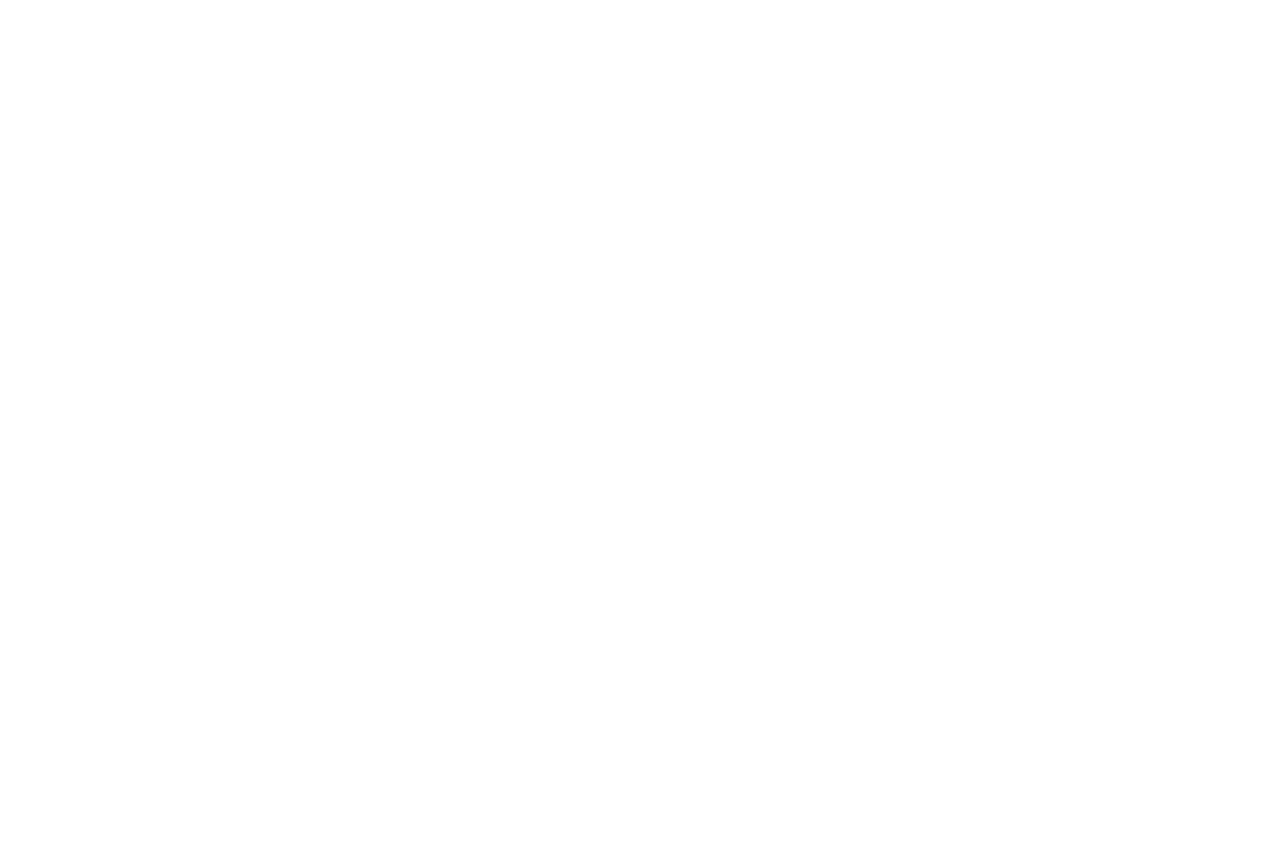
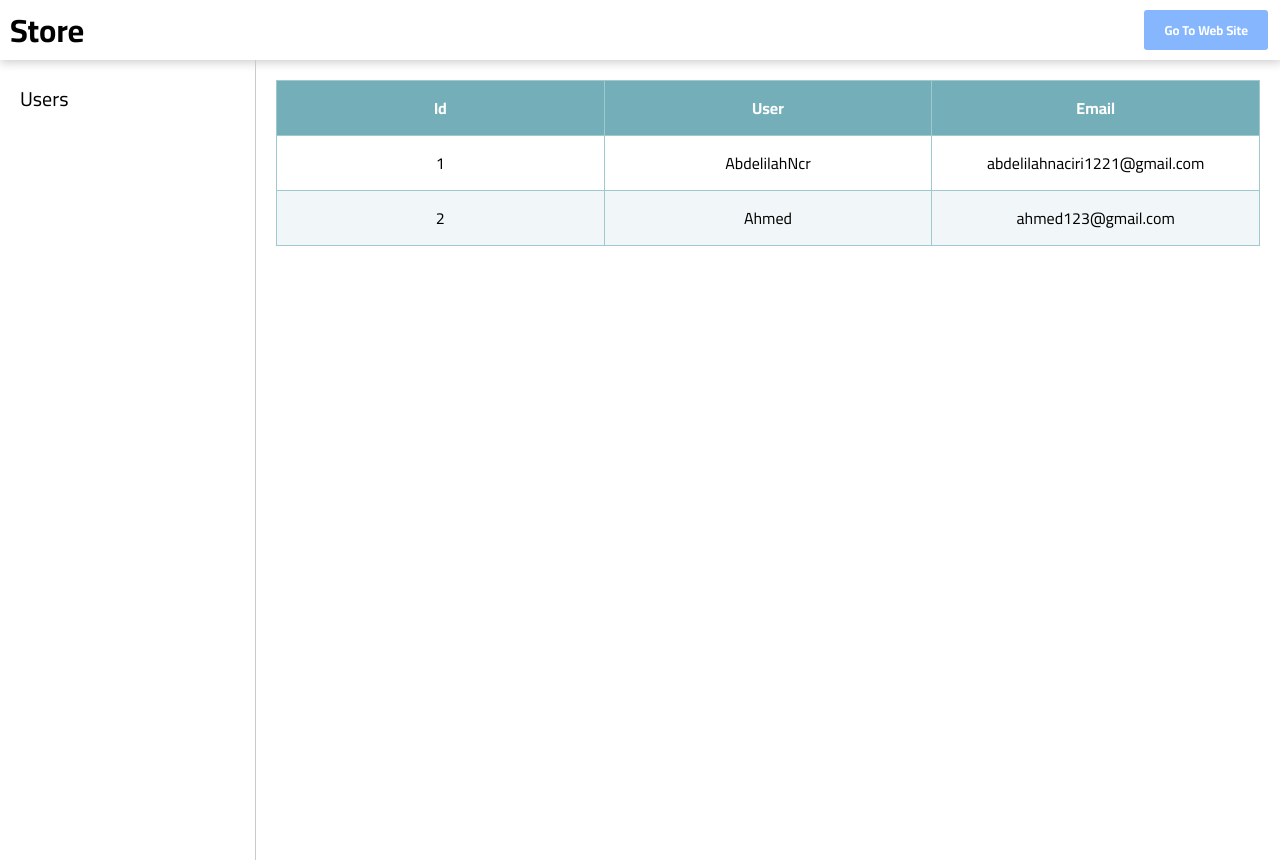
Before and after one commit to abdelilahnaciri/User-Management-React, a React (Create React App) app in the folder front_end/: page /dashboard/users in a window 1280 px wide. Before the commit this address had no page. Before the commit the page ends 800 px from the top, so only its background shows below. Built offline with nearby package versions, Linux system fonts and the light colour scheme.

Commit message:
create nested route (users) for dashboard route

```diff
--- a/front_end/src/App.js
+++ b/front_end/src/App.js
@@ -4,6 +4,7 @@ import { Route, Routes } from "react-router-dom";
 import LogIn from "./LogIn";
 import Home from "./Home";
 import Dashboard from "./Dashboard";
+import Users from "./Users";
 
 function App() {
   return (
@@ -12,7 +13,9 @@ function App() {
         <Route path="/" element={<Home />} />
         <Route path="/register" element={<SignUp />} />
         <Route path="/login" element={<LogIn />} />
-        <Route path="/dashboard" element={<Dashboard />} />
+        <Route path="/dashboard" element={<Dashboard />}>
+          <Route path="users" element={<Users />} />
+        </Route>
       </Routes>
     </div>
   );
--- a/front_end/src/Dashboard.js
+++ b/front_end/src/Dashboard.js
@@ -1,6 +1,7 @@
+import { Outlet } from "react-router-dom";
 import SideBar from "./Components/SideBar";
 import TopBar from "./Components/TopBar";
-import Users from "./Users";
+// import Users from "./Users";
 
 export default function Dashboard() {
   return (
@@ -8,7 +9,9 @@ export default function Dashboard() {
       <TopBar />
       <div className="content-flex">
         <SideBar />
-        <Users />
+        <div style={{ width: "80%" }}>
+          <Outlet />
+        </div>
       </div>
     </div>
   );
--- a/front_end/src/Users.js
+++ b/front_end/src/Users.js
@@ -1,6 +1,6 @@
 export default function Users() {
   return (
-    <div>
+    <div style={{ padding: "20px" }}>
       <table>
         <thead>
           <th>Id</th>
--- a/front_end/src/dashboard.css
+++ b/front_end/src/dashboard.css
@@ -19,3 +19,28 @@
   text-decoration: none;
   font-size: 20px;
 }
+
+/* Table */
+table {
+  border-collapse: collapse;
+  width: 100%;
+  table-layout: fixed;
+}
+tr:nth-child(even) {
+  background-color: #f1f7f8;
+}
+th,
+td {
+  border: 1px solid #a0c8cf;
+  padding: 0.75rem;
+  text-align: center;
+}
+th {
+  background: #74afb9;
+  color: #fff;
+}
+td {
+  white-space: nowrap;
+  overflow: hidden;
+  text-overflow: ellipsis;
+}
```
